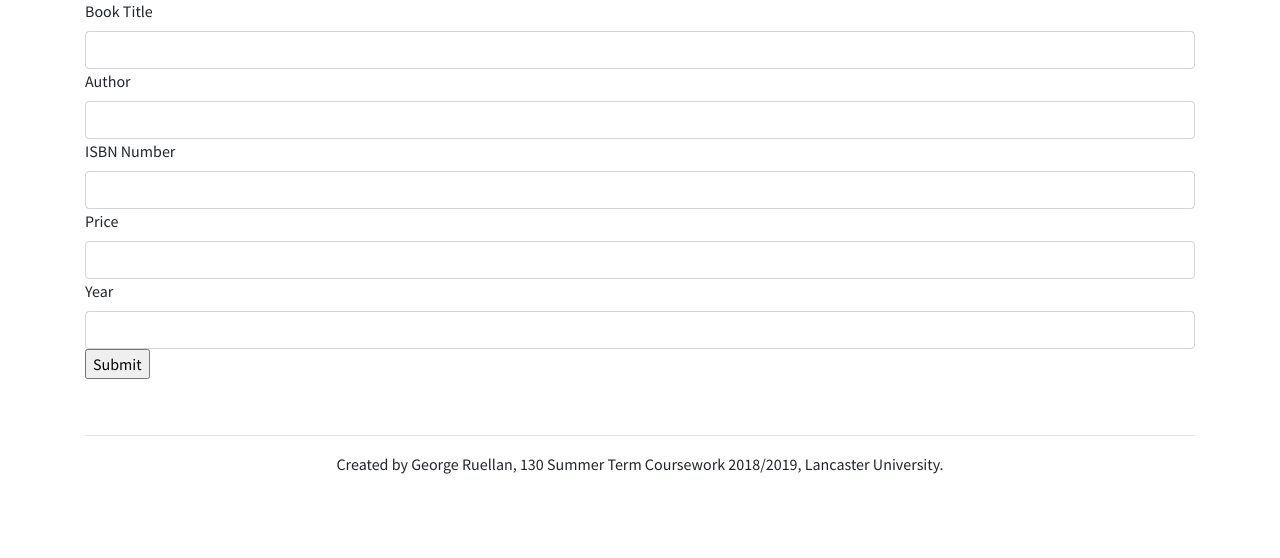
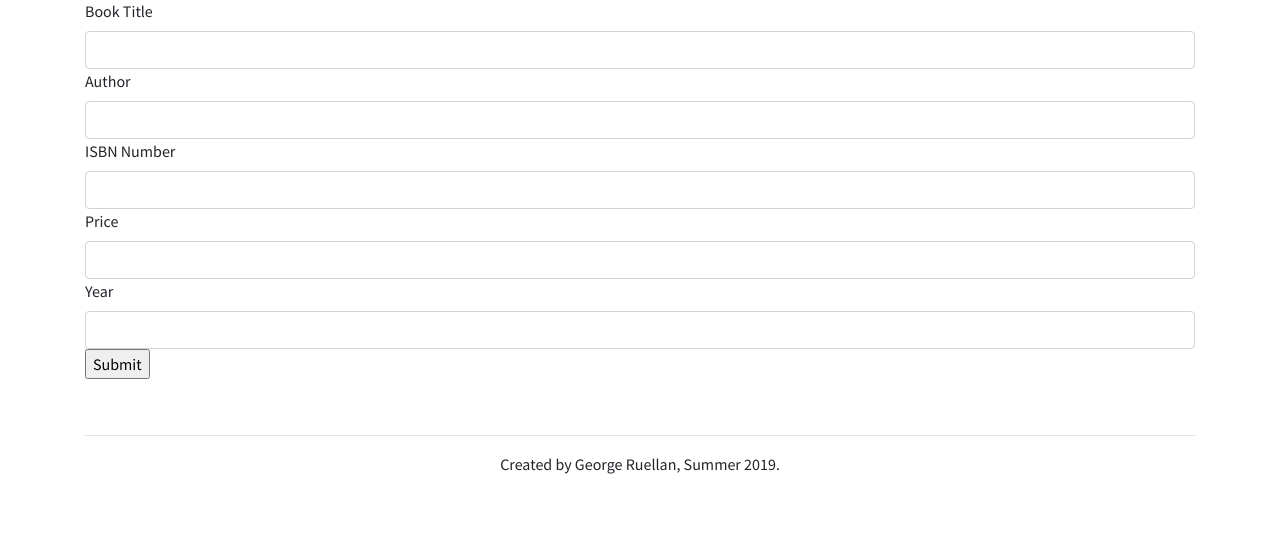
Before and after one commit to gruellan/library-crud-database, a PHP site: page /add.php in a window 1280 px wide. Shown: the part 165-723 px from the top of the page. Run offline with PHP 8.4, Linux system fonts and the light colour scheme; data that the repository does not hold is empty; a stand-in replaces the project's code that opens the database connection; some libraries are stand-ins or nearby versions.

Commit message:
Update footer.php

```diff
--- a/components/footer.php
+++ b/components/footer.php
@@ -1,5 +1,5 @@
         </div>
         <br><hr>
-        <footer id="footer">Created by George Ruellan, 130 Summer Term Coursework 2018/2019, Lancaster University.</footer>
+        <footer id="footer">Created by George Ruellan, Summer 2019.</footer>
     </body>
 </html>
```
